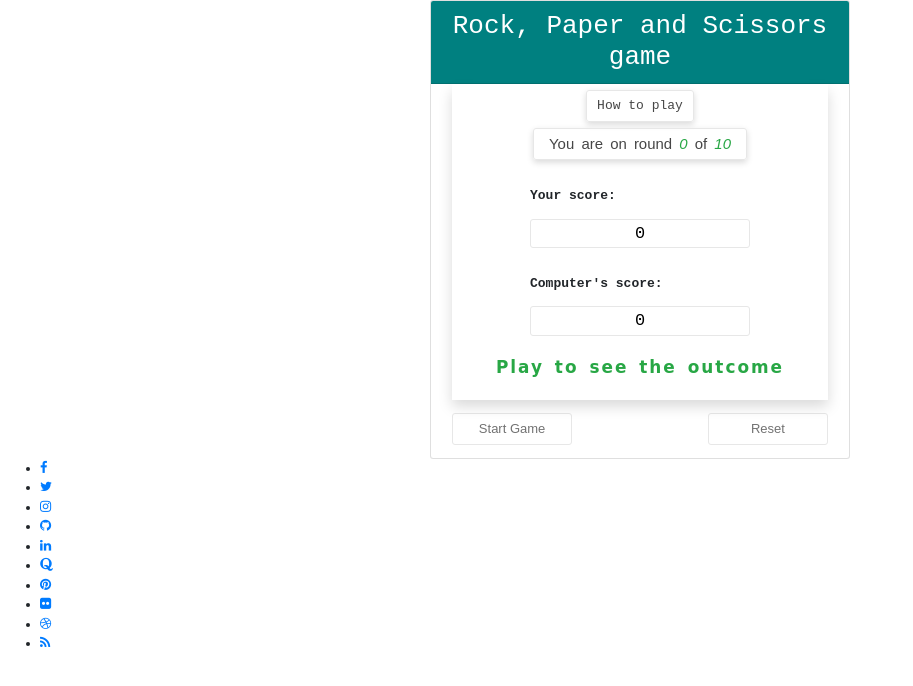
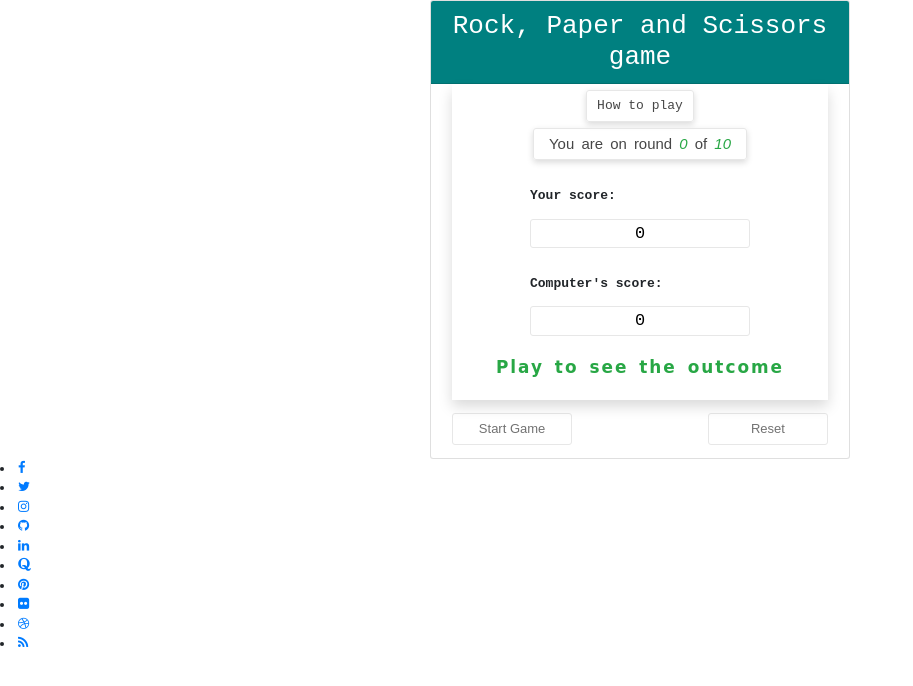
Before and after one commit to Krishna3Ku/Rockgame, a plain HTML site: page index.html in a window 1280 px wide. Shown: the whole page, without its empty margins (0-913 px from the left). Drawn offline with nearby package versions, Linux system fonts and the light colour scheme; a web font is replaced by a local one.

Commit message:
Update index.html

```diff
--- a/index.html
+++ b/index.html
@@ -78,7 +78,7 @@
   <footer></footer>
   <script src="./scripts.js">
   </script>
-  <ul class="social_icon">
+
                                     <li><a href="https://www.facebook.com/krishnakumar.yadav.18488169"><i class="fa fa-facebook"></i></a></li>
                                     <li><a href="https://twitter.com/Krishna09988033"><i class="fa fa-twitter"></i></a></li>
                                     <li><a href="https://www.instagram.com/krishnakumar8636"><i class="fa fa-instagram"></i></a></li>
@@ -89,7 +89,7 @@
                                     <li><a href="#"><i class="fa fa-flickr"></i></a></li>
                                     <li><a href="#"><i class="fa fa-dribbble"></i></a></li>
                                     <li><a href="#"><i class="fa fa-rss"></i></a></li>
-                                </ul>
+
 </body>
 
 </html>
```
